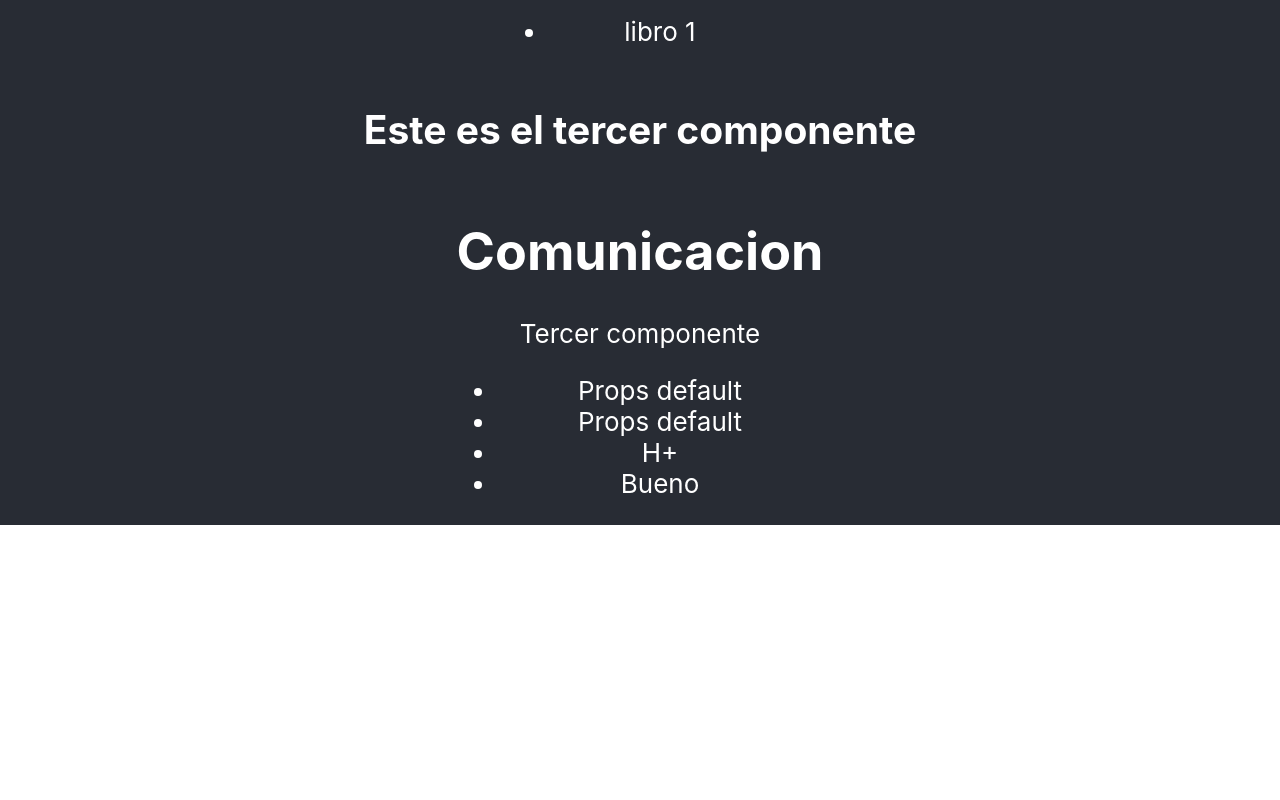
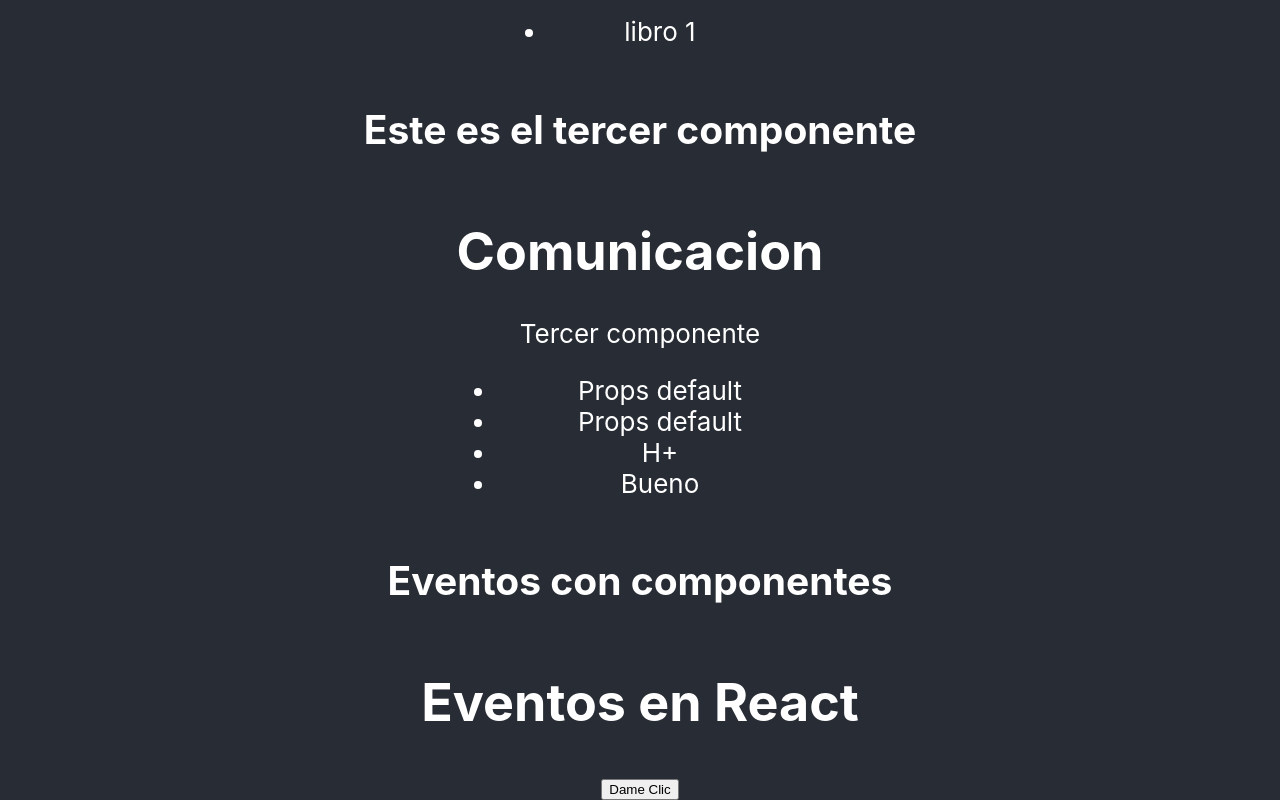
Before and after one commit to axxving/cur-react-vr-axv, a React (Create React App) app in the folder 01-primeros-pasos/: page / in a window 1280 px wide. Shown: the part 705-1505 px from the top of the page. Before the commit the page ends 1230 px from the top, so only its background shows below. Built offline with nearby package versions, Linux system fonts and the light colour scheme.

Commit message:
feat(): evento clic
Co-Authored-By: Irving Alejandro Hernández Ramírez <160192346+axxving@users.noreply.github.com>

```diff
--- a/01-primeros-pasos/src/App.js
+++ b/01-primeros-pasos/src/App.js
@@ -4,6 +4,7 @@ import "./App.css";
 import MiComponente from "./MiComponente";
 import Segundo from "./components/Segundo";
 import Tercer from "./components/Tercer";
+import EventosComponente from "./components/EventosComponente";
 
 // Funcion del componente
 function App() {
@@ -23,6 +24,8 @@ function App() {
           <Segundo></Segundo>
           <h2> Este es el tercer componente </h2>
           <Tercer ficha={fichamedica} />
+          <h2>Eventos con componentes</h2>
+          <EventosComponente></EventosComponente>
         </header>
       </div>
     </Fragment>
--- /dev/null
+++ b/01-primeros-pasos/src/components/EventosComponente.jsx
@@ -0,0 +1,18 @@
+import React from "react";
+
+const EventosComponente = () => {
+  // funcion de clic
+  const hasDadodClic = (e, nombre) => {
+    alert("Haz dado clic a el boton " + nombre);
+  };
+
+  return (
+    <div>
+      <h1>Eventos en React</h1>
+      {/* Evento de Clic */}
+      <button onClick={(e) => hasDadodClic(e, "Alex")}>Dame Clic</button>
+    </div>
+  );
+};
+
+export default EventosComponente;
```
